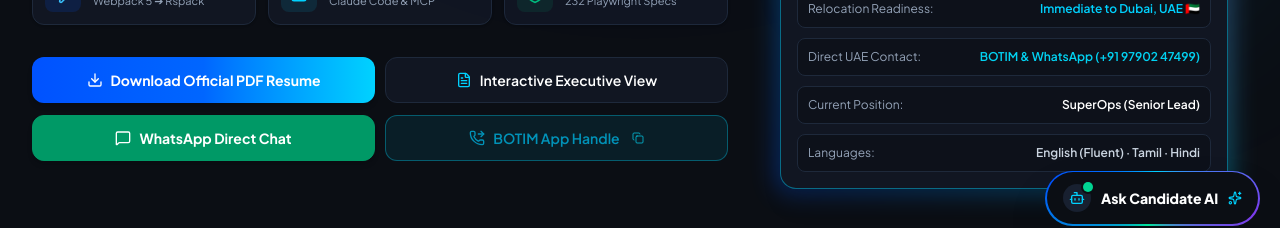
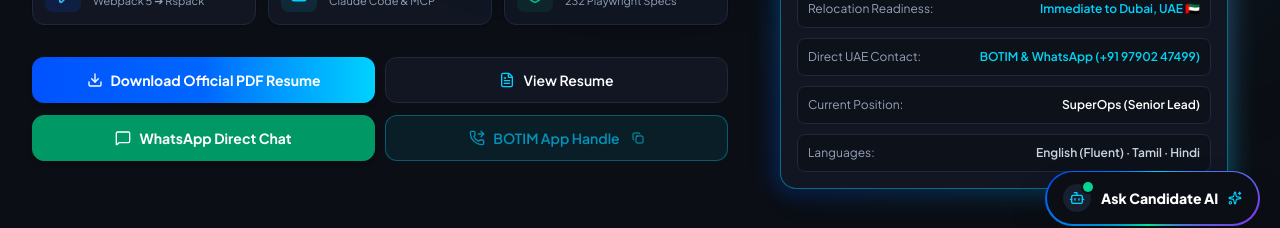
Before and after one commit to kannan-santharam/kannan-portfolio, a React (Vite) app: page / in a window 1280 px wide. Shown: the part 554-782 px from the top of the page. Built offline with nearby package versions, Linux system fonts and the light colour scheme.

Commit message:
fix(ui): rename modal trigger button to 'View Resume' and close button to 'Close Resume'

```diff
--- a/src/components/HeroSection.tsx
+++ b/src/components/HeroSection.tsx
@@ -162,7 +162,7 @@ export const HeroSection: React.FC<HeroSectionProps> = ({ onOpenResumeModal }) =
                   className="flex items-center justify-center gap-2 rounded-xl border border-[var(--border-card)] bg-[var(--bg-card)] px-5 py-3 text-xs sm:text-sm font-semibold theme-title transition-all hover:border-[var(--color-primary)] hover:bg-[var(--bg-card-hover)] cursor-pointer text-center active:scale-95"
                 >
                   <FileText className="h-4 w-4 shrink-0 theme-cyan-text" />
-                  <span>Interactive Executive View</span>
+                  <span>View Resume</span>
                 </button>
               </div>
 
--- a/src/components/ResumeModal.tsx
+++ b/src/components/ResumeModal.tsx
@@ -239,7 +239,7 @@ export const ResumeModal: React.FC<ResumeModalProps> = ({ isOpen, onClose }) =>
             onClick={onClose}
             className="rounded-xl border border-[var(--border-card)] bg-[var(--bg-card)] px-6 py-2 text-xs font-semibold theme-title hover:border-[var(--color-primary)] cursor-pointer"
           >
-            Close Executive Viewer
+            Close Resume
           </button>
         </div>
 
```
